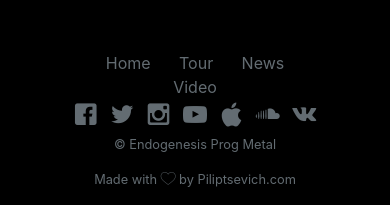
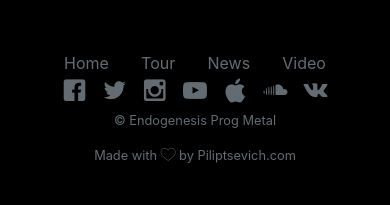
Before and after one commit to piliptsevich/endogenesis, a plain HTML site: page home.html in a window 390 px wide. Shown: the part 2504-2709 px from the top of the page. After the commit the page ends 2685 px from the top, so only its background shows below. Drawn offline with nearby package versions, Linux system fonts and the light colour scheme; a script that the page names is missing; files whose address does not match are found by name.

Commit message:
upd_mobile2

```diff
--- a/css/style.css
+++ b/css/style.css
@@ -269,8 +269,9 @@ a.news-link:active{
 
 /*FOOTER*/
 .section{
+	width: 100vw;
 	margin: 0;
-	padding: 3rem 3rem 0 3rem;
+	padding-top: 3rem;
 /*	background-color: yellow;*/
 }
 
--- a/home.html
+++ b/home.html
@@ -182,7 +182,6 @@
 
   <footer>
     <div class="section">
-      <div class="container">
         <div class="row">
             <div class="text-center col-md-4 col-sm-12 ">
             <ul class="nav">
@@ -221,7 +220,6 @@
             <p>Made with <i class="icon-heart"></i> by <a class="author-site-link" href="https://piliptsevich.github.io/greetings/"> Piliptsevich.com </a></p></small>
           </div>
         </div>
-      </div>
     </div>
   </footer>
 
```
